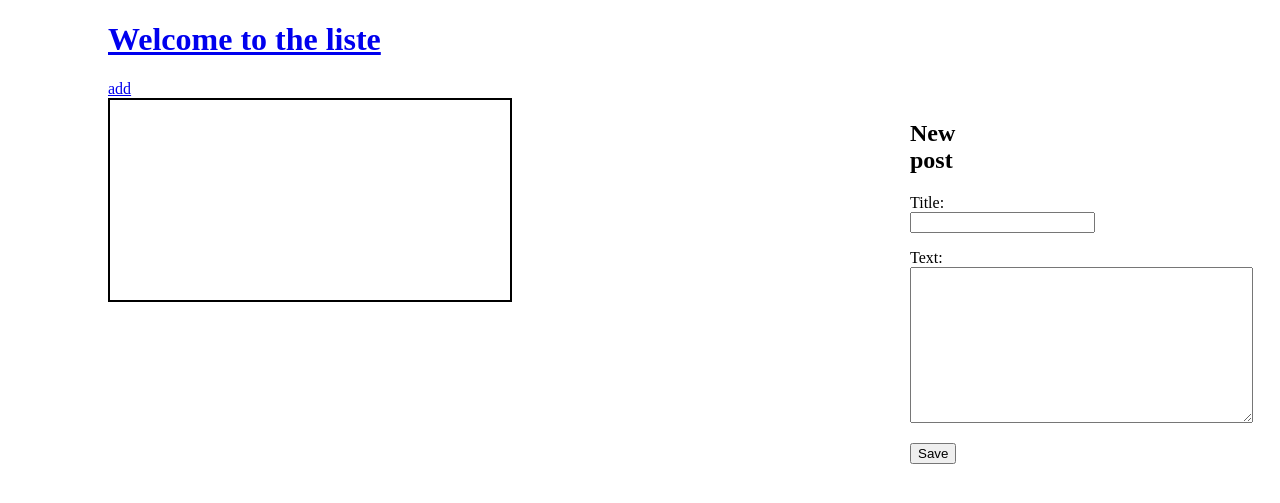
After one commit to Sgitanad/Solution-vache, a Django app: page /post/new/ in a window 1280 px wide. The commit adds this page. Shown: the top 503 px of the page. Run offline with Django 5.2, Linux system fonts and the light colour scheme.

Commit message:
update 2

```diff
--- /dev/null
+++ b/blog/forms.py
@@ -0,0 +1,9 @@
+from django import forms
+
+from .models import Post
+
+class PostForm(forms.ModelForm):
+
+    class Meta:
+        model = Post
+        fields = ('title', 'text')
--- a/blog/templates/blog/next.html
+++ b/blog/templates/blog/next.html
@@ -6,6 +6,35 @@
     <title>Document</title>
 </head>
 <body>
-    <h1>Next</h1>
+    <header class="page-header">
+      <div class="container">
+          <h1><a href="/">Welcome to the liste</a></h1>
+      </div>
+    </header>
+    <a href="{% url 'post_new' %}">add</a>
+    <main class="container">
+        <div class="row">
+            <div class="col">
+            {% block content %}
+            {% endblock %}
+            </div>
+        </div>
+    </main>
 </body>
 </html>
+
+<style>
+    body{
+        padding-left: 100px;
+    }
+
+     #PO-new{
+        margin-left: 800px;
+     }
+
+    .col{
+        border: 2px solid black;
+        width: 400px;
+        height: 200px;
+    }
+</style>
--- /dev/null
+++ b/blog/templates/blog/post_new.html
@@ -0,0 +1,11 @@
+{% extends 'blog/next.html' %}
+
+{% block content %}
+    <div id="PO-new">
+        <h2>New post</h2>
+        <form method="POST" class="post-form">{% csrf_token %}
+            {{ form.as_p }}
+            <button type="submit" class="save btn btn-secondary">Save</button>
+        </form>
+    </div>
+{% endblock %}
--- a/blog/urls.py
+++ b/blog/urls.py
@@ -4,4 +4,6 @@ from . import views
 urlpatterns = [
     path('', views.main, name='main'),
     path('/next', views.next, name='next'),
+    path('/post_liste', views.post_liste, name='post_liste'),
+    path('post/new/', views.post_new, name='post_new'),
 ]
--- a/blog/views.py
+++ b/blog/views.py
@@ -1,7 +1,28 @@
 from django.shortcuts import render
+from django.utils import timezone
+from .models import Post
+from .forms import PostForm
+from django.shortcuts import redirect
 
 def main(request):
     return render(request, 'blog/main.html', {})
 
 def next(request):
     return render(request, 'blog/next.html', {})
+
+def post_liste(request):
+    posts = Post.objects.filter(published_date__lte=timezone.now()).order_by('published_date')
+    return render(request, 'blog/post-liste.html', {})
+
+def post_new(request):
+    if request.method == "POST":
+        form = PostForm(request.POST)
+        if form.is_valid():
+            post = form.save(commit=False)
+            post.author = request.user
+            post.published_date = timezone.now()
+            post.save()
+            return redirect('next', pk=post.pk)
+    else:
+        form = PostForm()
+    return render(request, 'blog/post_new.html', {'form': form})
```
Also changed, not shown: blog/templates/blog/post-liste.html (added, +22 -0 lines), db.sqlite3.
